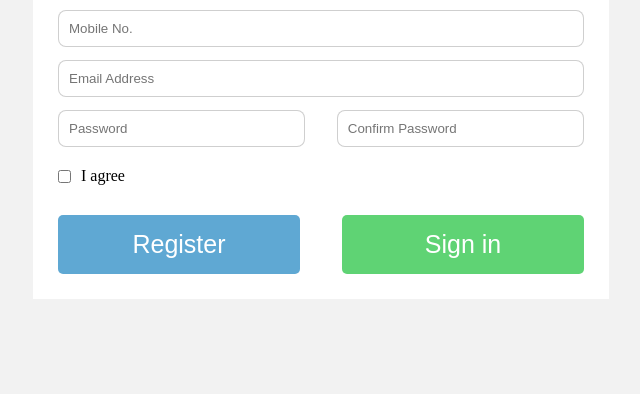
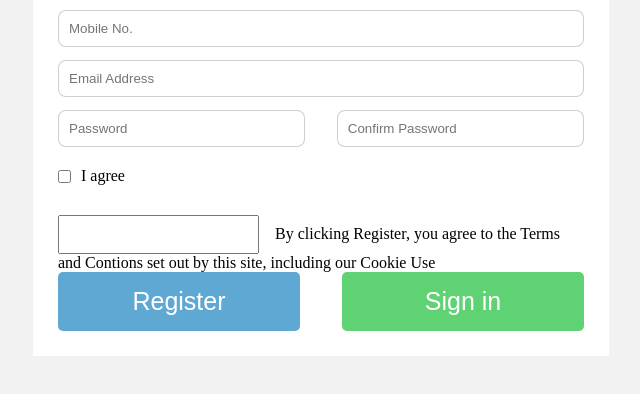
Before and after one commit to approachday/Antra, a website: page HW1/HW1.html in a window 1280 px wide. Shown: the part 112-506 px from the top of the page, without its empty margins (319-959 px from the left). Drawn offline with Linux system fonts and the light colour scheme.

Commit message:
Update HW1.html

```diff
--- a/HW1/HW1.html
+++ b/HW1/HW1.html
@@ -29,10 +29,10 @@
           <input type="checkbox" >
           <label>I agree</label>
         </div>
-       <!--<div class="warning">
+       <div class="warning">
             <input type="warn" >
             <label>By clicking Register, you agree to the Terms and Contions set out by this site, including our Cookie Use</label>
-        </div>-->
+        </div>
         <div class="clickbutton">
           <button type="register">Register</button>
           <button type="signin">Sign in</button>
```
